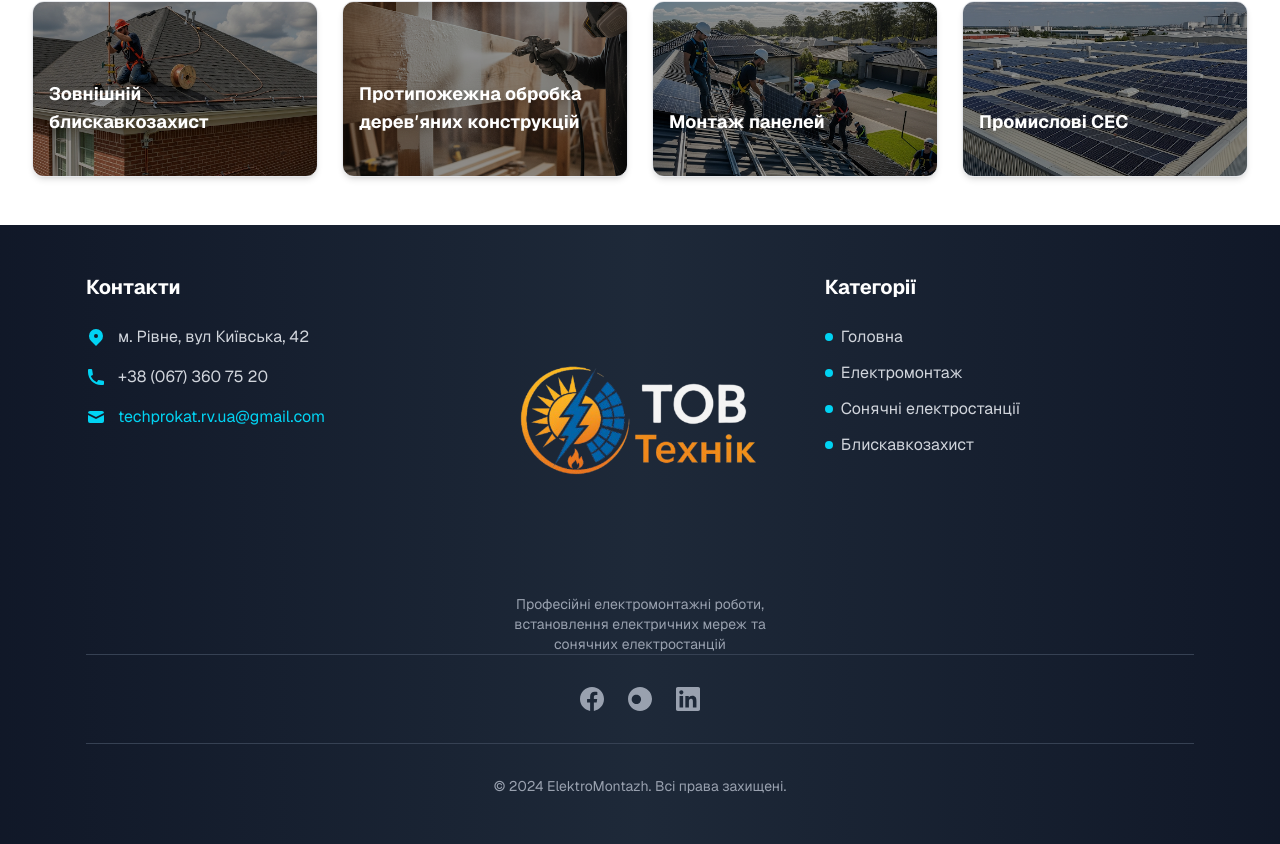
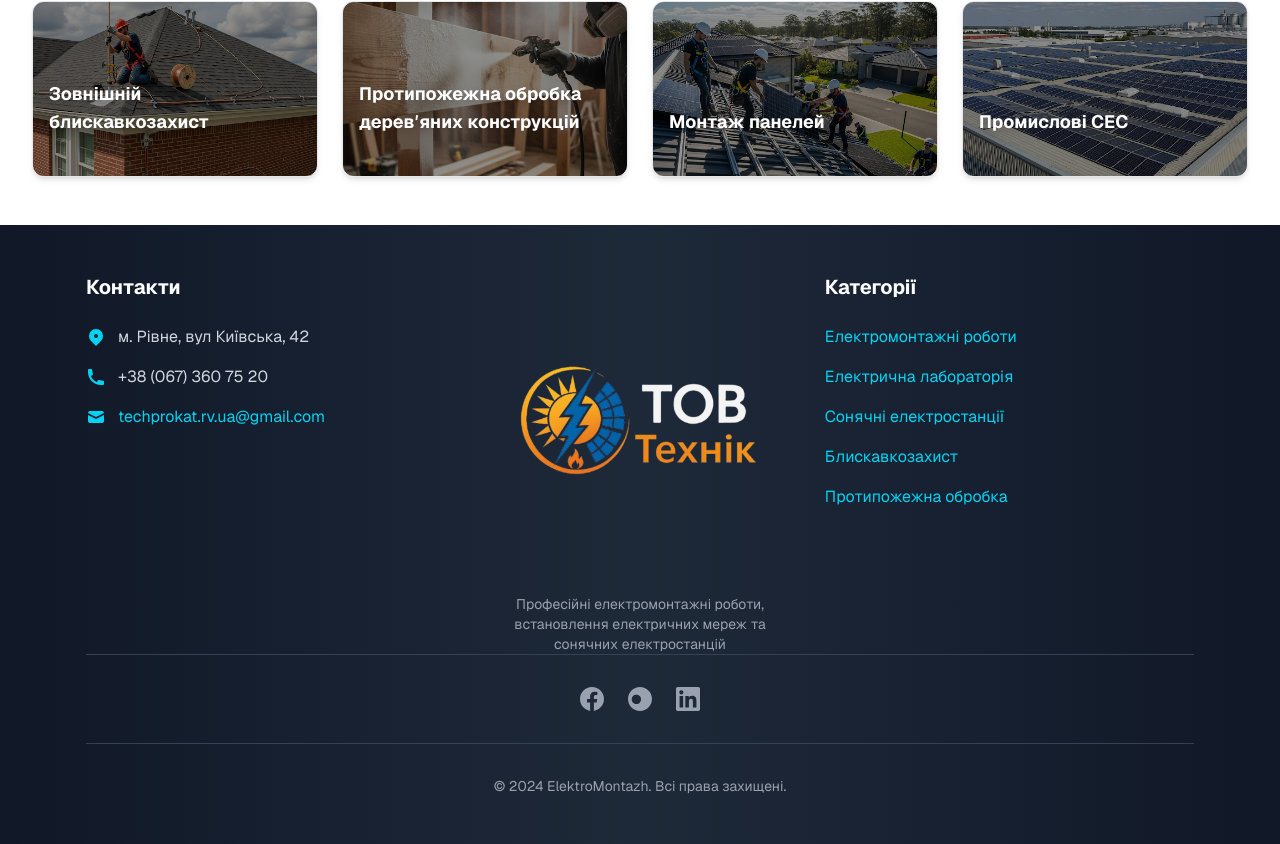
Before and after one commit to Natali993/texnic, a Next.js app: page / in a window 1280 px wide. Shown: the part 2447-3291 px from the top of the page. Built offline with nearby package versions, Linux system fonts and the light colour scheme.

Commit message:
fix: menu kategorii

```diff
--- a/src/app/Footer.tsx
+++ b/src/app/Footer.tsx
@@ -58,41 +58,30 @@ const CategoriesMenu = () => {
   return (
     <div className="w-full md:w-1/3">
       <h4 className="text-xl font-bold mb-6 text-white">Категорії</h4>
-      <ul className="space-y-3">
+      <ul className="space-y-4">
         <li>
-          <Link
-            href="/"
-            className="text-gray-300 hover:text-cyan-400 transition-colors duration-300 flex items-center space-x-2"
-          >
-            <span className="w-2 h-2 bg-cyan-400 rounded-full"></span>
-            <span>Головна</span>
+          <Link href="/elektromontazhni-roboty" className="text-cyan-400 hover:text-cyan-300 transition-colors duration-300">
+            Електромонтажні роботи
           </Link>
         </li>
         <li>
-          <Link
-            href="/elektromontazhni-roboty"
-            className="text-gray-300 hover:text-cyan-400 transition-colors duration-300 flex items-center space-x-2"
-          >
-            <span className="w-2 h-2 bg-cyan-400 rounded-full"></span>
-            <span>Електромонтаж</span>
+          <Link href="/electrichna-laboratoria" className="text-cyan-400 hover:text-cyan-300 transition-colors duration-300">
+            Електрична лабораторія
           </Link>
         </li>
         <li>
-          <Link
-            href="/sonychni-elektrostancii"
-            className="text-gray-300 hover:text-cyan-400 transition-colors duration-300 flex items-center space-x-2"
-          >
-            <span className="w-2 h-2 bg-cyan-400 rounded-full"></span>
-            <span>Сонячні електростанції</span>
+          <Link href="/sonychni-elektrostancii" className="text-cyan-400 hover:text-cyan-300 transition-colors duration-300">
+            Сонячні електростанції
           </Link>
         </li>
         <li>
-          <Link
-            href="/blyskaykozahyst"
-            className="text-gray-300 hover:text-cyan-400 transition-colors duration-300 flex items-center space-x-2"
-          >
-            <span className="w-2 h-2 bg-cyan-400 rounded-full"></span>
-            <span>Блискавкозахист</span>
+          <Link href="/blyskaykozahyst" className="text-cyan-400 hover:text-cyan-300 transition-colors duration-300">
+            Блискавкозахист
+          </Link>
+        </li>
+        <li>
+          <Link href="/antifire-obrobka" className="text-cyan-400 hover:text-cyan-300 transition-colors duration-300">
+            Протипожежна обробка
           </Link>
         </li>
       </ul>
```
